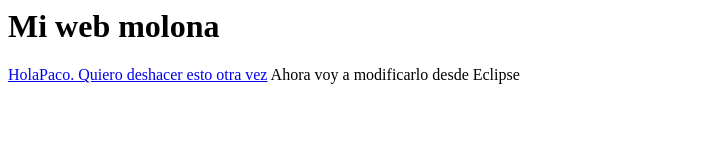
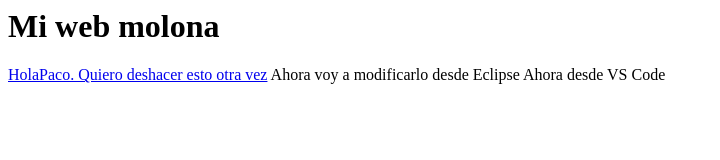
Before and after one commit to diegoProFP/ed-prueba1, a plain HTML site: page index.html in a window 1280 px wide. Shown: the whole page, without its empty margins (0-720 px from the left). Drawn offline with Linux system fonts and the light colour scheme.

Commit message:
Cambio desde VS Code

```diff
--- a/index.html
+++ b/index.html
@@ -3,6 +3,8 @@
 <h1>Mi web molona</h1>
 <a href="holaMundo.html">HolaPaco. Quiero deshacer esto otra vez</a>
 Ahora voy a modificarlo desde Eclipse
+
+<span>Ahora desde VS Code</span>
 </body>
 
 </html>
```
